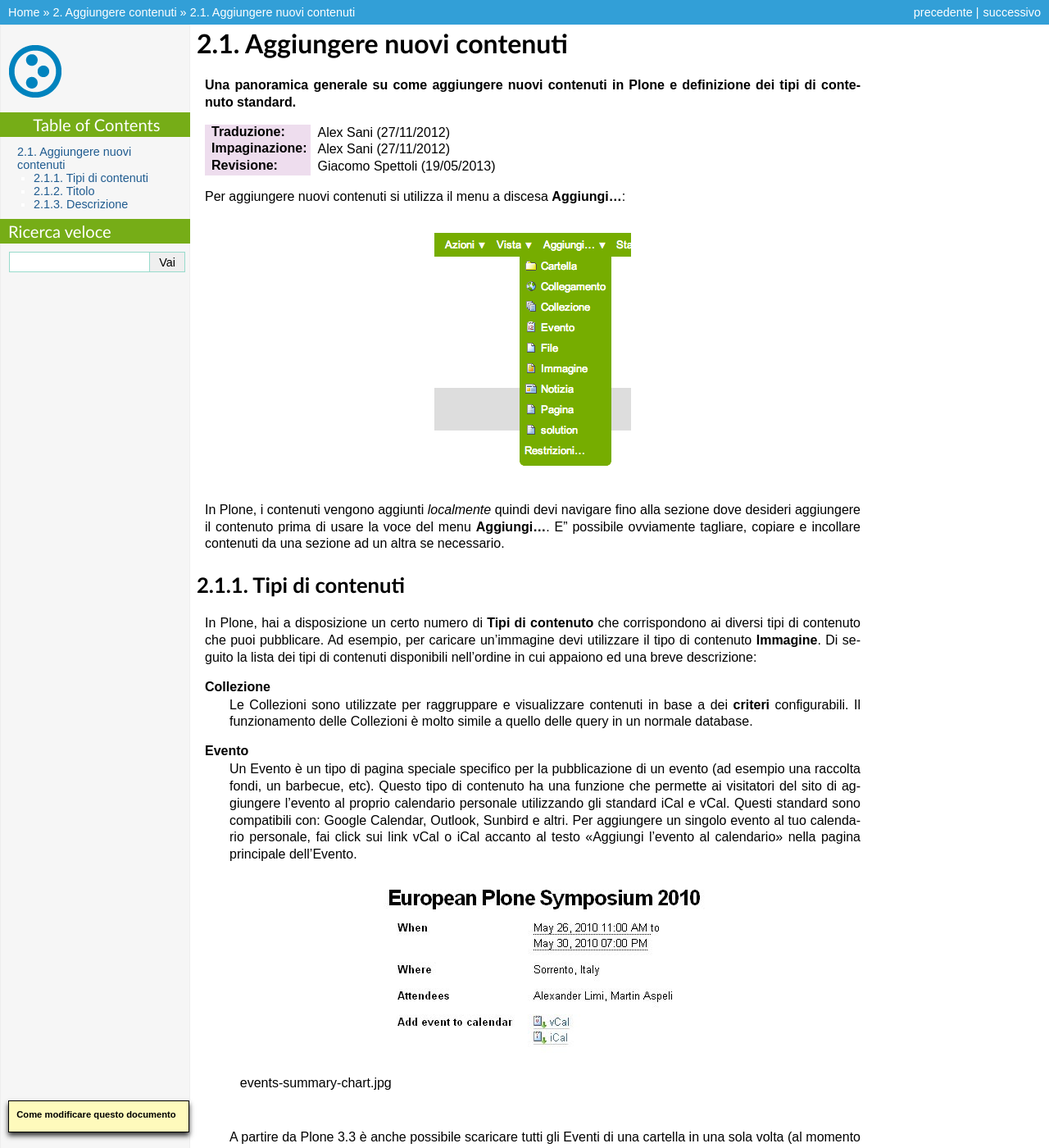
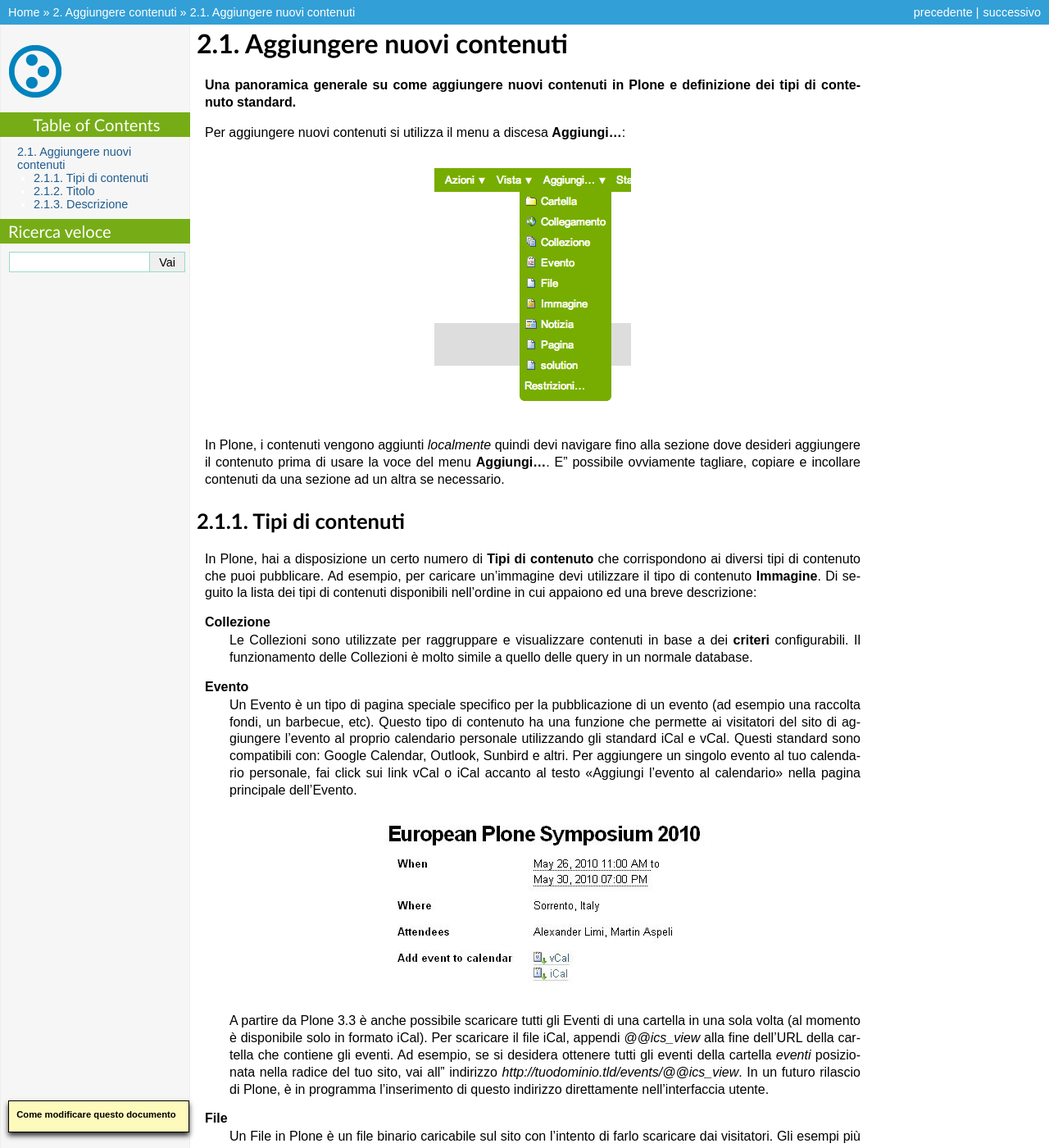
Before and after one commit to plone-it/collective.italiandocumentation, a Sphinx documentation site: the page built from source/adding-content/adding-new-content.rst, in a window 1280 px wide and 1400 px high. Shown: the whole window at 82% size. Built offline with Sphinx 7.4.7, drawn with Linux system fonts in a browser that asks for light colours; pages that are not in the unit, such as notebooks, are missing from menus.

Commit message:
Update adding-new-content.rst

```diff
--- a/source/adding-content/adding-new-content.rst
+++ b/source/adding-content/adding-new-content.rst
@@ -3,10 +3,6 @@
 
 **Una panoramica generale su come aggiungere nuovi contenuti in Plone
 e definizione dei tipi di contenuto standard.**
-
-:Traduzione: Alex Sani (27/11/2012)
-:Impaginazione: Alex Sani (27/11/2012)
-:Revisione: Giacomo Spettoli (19/05/2013)
 
 Per aggiungere nuovi contenuti si utilizza il menu a discesa
 **Aggiungi...**:
@@ -20,7 +16,6 @@
 di usare la voce del menu **Aggiungi...**. E' possibile ovviamente
 tagliare, copiare e incollare contenuti da una sezione  ad un altra se
 necessario.
-
 
 Tipi di contenuti
 -----------------
@@ -51,8 +46,6 @@
     .. figure:: ../_static/events-summary-chart.jpg
        :align: center
        :alt: events-summary-chart.jpg
-
-       events-summary-chart.jpg
 
     A partire da Plone 3.3 è anche possibile scaricare tutti gli Eventi
     di una cartella in una sola volta (al momento è disponibile
```
